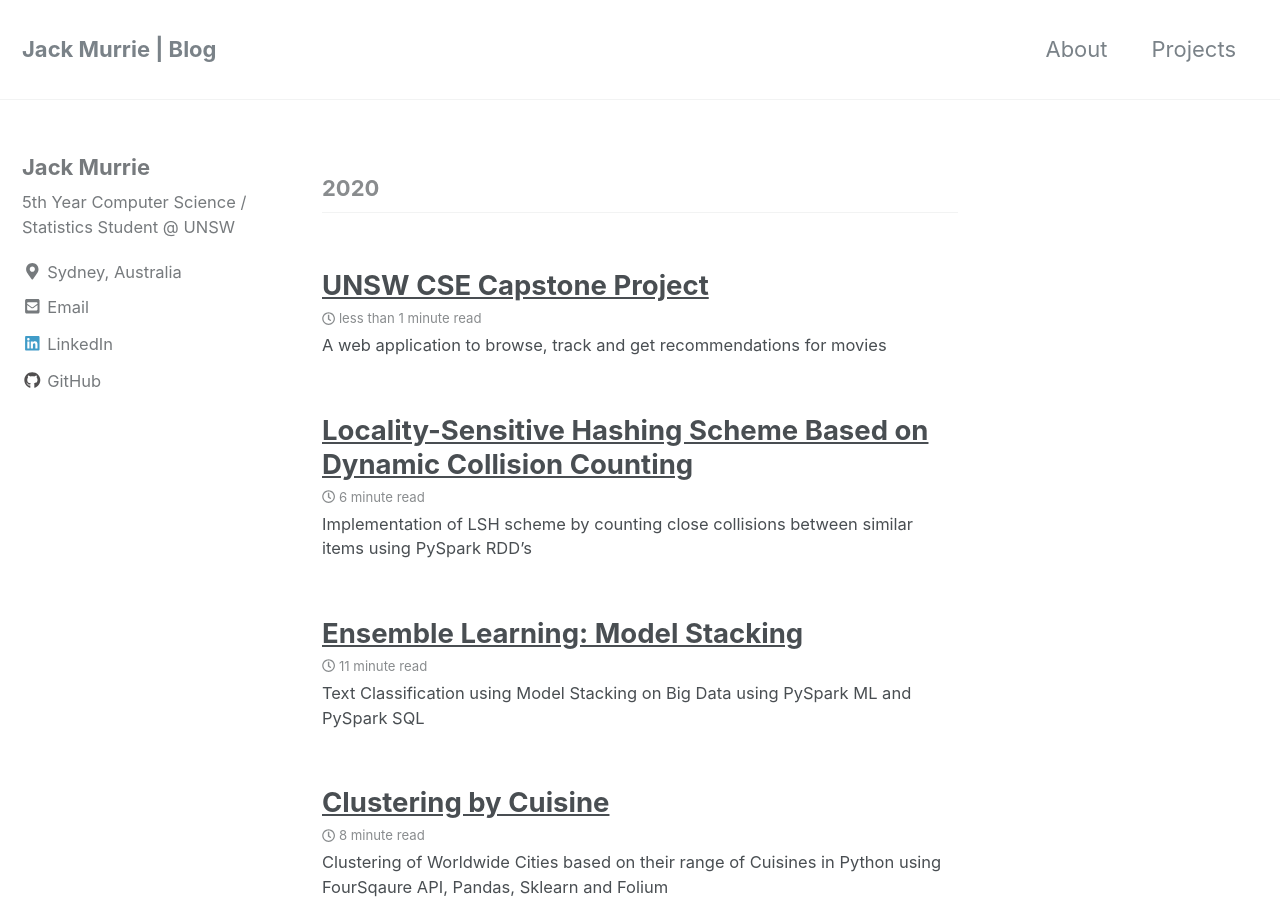
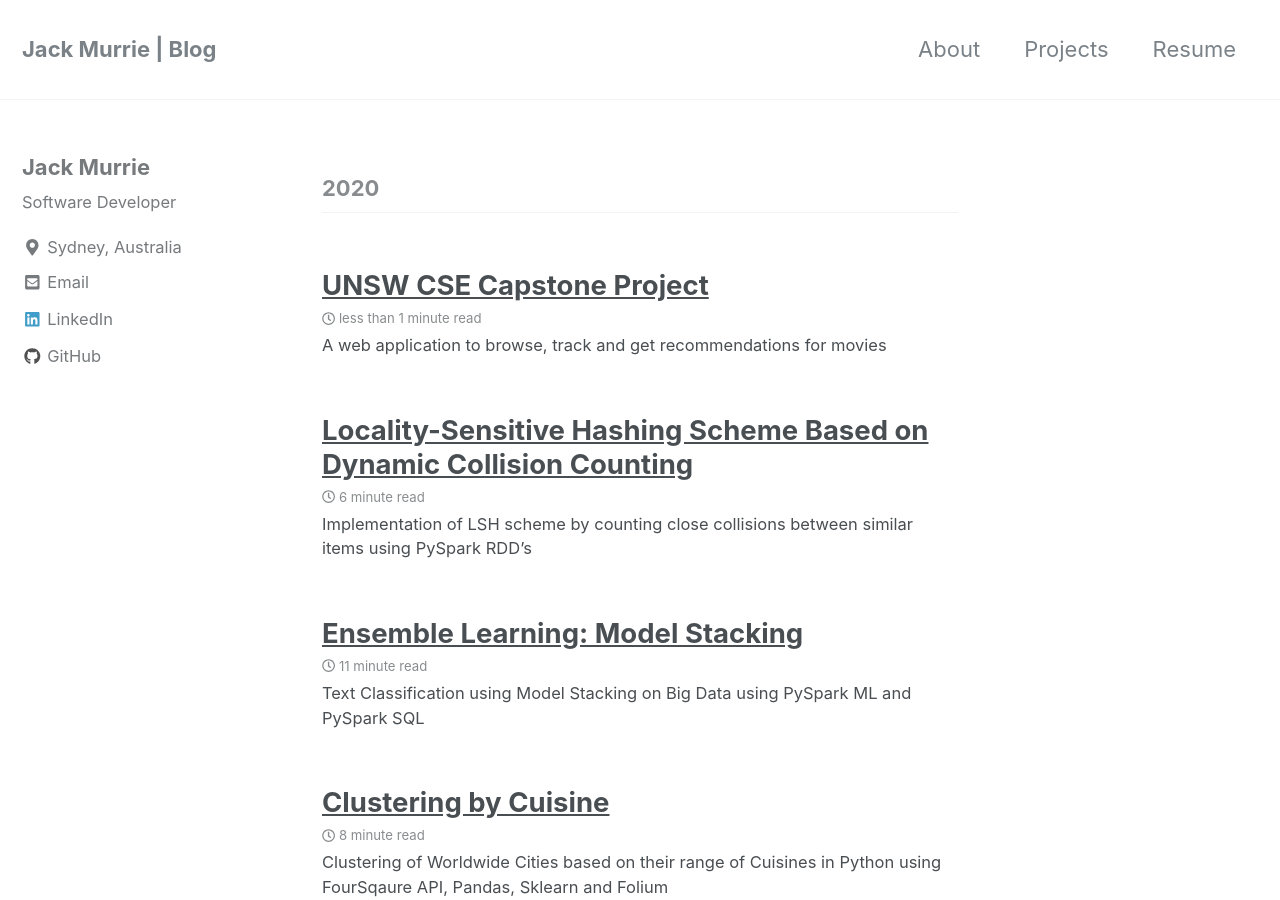
Before and after one commit to JackMurrie/JackMurrie.github.io, a Jekyll site: the page built from _pages/year-archive.md, in a window 1280 px wide and 900 px high. Built offline with Jekyll 4.4.1, drawn with Linux system fonts in a browser that asks for light colours; nearby versions of some CDN libraries.

Commit message:
resume header

```diff
--- a/_config.yml
+++ b/_config.yml
@@ -86,7 +86,7 @@ analytics:
 author:
   name             : "Jack Murrie"
   avatar           :  # path of avatar image, e.g. "/assets/images/bio-photo.jpg"
-  bio              : "5th Year Computer Science / Statistics Student @ UNSW"
+  bio              : "Software Developer"
   location         : "Sydney, Australia"
   email            : "jackcmurrie4@gmail.com"
   uri              :
--- a/_data/navigation.yml
+++ b/_data/navigation.yml
@@ -4,6 +4,8 @@ main:
     url: /about/
   - title: "Projects"
     url: /projects/
+  - title: "Resume"
+    url: "/web/viewer.html?file=https://jackmurrie.github.io/resume.pdf"
   # - title: "About"
   #   url: https://mmistakes.github.io/minimal-mistakes/about/
   # - title: "Sample Posts"
```
Also changed, not shown: _pages/about.md (+0 -2 lines).
